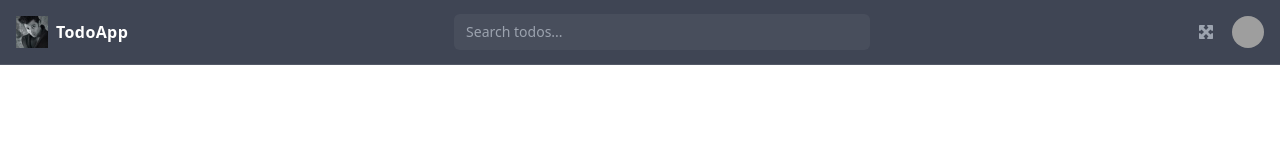
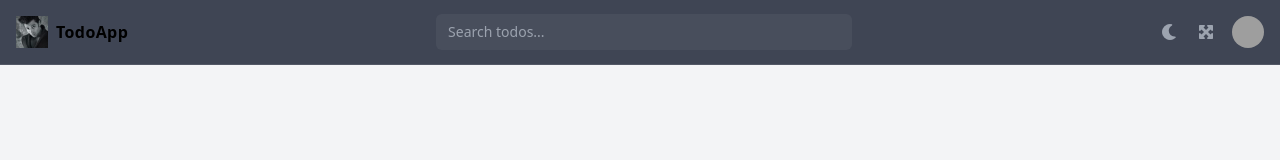
Before and after one commit to abhishekdound/ProgressProject, an Angular app: page / in a window 1280 px wide. Shown: the top 160 px of the page. Built offline with nearby package versions, Linux system fonts and the light colour scheme; grey boxes are pictures that could not be loaded.

Commit message:
theme toggle added

```diff
--- a/src/app/app.html
+++ b/src/app/app.html
@@ -1,7 +1,7 @@
 <div class="min-h-screen flex flex-col">
   <app-header></app-header>
 
-  <main class="flex-1">
+  <main class="bg-gray-100 dark:bg-slate-950 text-gray-900 dark:text-gray-100 flex-1">
     <router-outlet></router-outlet>
   </main>
 
--- a/src/app/layouts/footer/footer.html
+++ b/src/app/layouts/footer/footer.html
@@ -1,6 +1,6 @@
 <footer
   class="mt-auto bg-slate-900/80 backdrop-blur
-         border-t border-white/10"
+         border-t border-white/10 dark:bg-slate-900"
 >
   <div
     class="mx-auto max-w-7xl px-4 py-4
--- a/src/app/layouts/header/header.html
+++ b/src/app/layouts/header/header.html
@@ -1,17 +1,13 @@
 <nav
-  class="sticky top-0 z-50 bg-slate-900/80 backdrop-blur
-         border-b border-white/10"
+  class="bg-slate-900/80 dark:bg-slate-900 text-dark-800 dark:text-white sticky top-0 z-50 bg-slate-900/80 backdrop-blur border-b border-white/10"
   (click)="closeAll()"
 >
   <div class="mx-auto max-w-7xl px-4">
     <div class="flex h-16 items-center justify-between">
-
       <!-- LEFT: Logo -->
       <div class="flex items-center gap-2">
         <img class="h-8 w-8" src="images/image.png" alt="TodoApp" />
-        <span class="text-white font-semibold tracking-wide">
-          TodoApp
-        </span>
+        <span class=" font-semibold tracking-wide"> TodoApp </span>
       </div>
 
       <!-- CENTER: Global Search -->
@@ -20,14 +16,24 @@
           type="text"
           placeholder="Search todos..."
           (input)="onSearch($event)"
-          class="w-full rounded-md bg-white/5 px-3 py-2
-                 text-sm text-white placeholder-gray-400
-                 focus:outline-none focus:ring-2 focus:ring-indigo-500"
+          class="w-full rounded-md bg-white/5 px-3 py-2 text-sm text-white placeholder-gray-400 focus:outline-none focus:ring-2 focus:ring-indigo-500"
         />
       </div>
 
       <!-- RIGHT: Actions -->
       <div class="flex items-center gap-4">
+        <!-- Theme Toggle -->
+        <button
+          (click)="theme.toggle()"
+          class="text-gray-400 hover:text-white transition"
+          title="Toggle theme"
+        >
+          @if (theme.darkMode()) {
+          <i class="fa-solid fa-sun"></i>
+          } @else {
+          <i class="fa-solid fa-moon"></i>
+          }
+        </button>
 
         <!-- Fullscreen toggle -->
         <button
@@ -36,42 +42,26 @@
           title="Toggle fullscreen"
         >
           @if (isFullscreen()) {
-            <i class="fa-solid fa-minimize"></i>
+          <i class="fa-solid fa-minimize"></i>
           } @else {
-            <i class="fa-solid fa-maximize"></i>
+          <i class="fa-solid fa-maximize"></i>
           }
         </button>
 
         <!-- Profile -->
         <div class="relative">
-          <button
-            (click)="$event.stopPropagation(); toggleProfile()"
-            class="flex rounded-full"
-          >
-            <img
-              class="h-8 w-8 rounded-full"
-              src="https://i.pravatar.cc/100"
-            />
+          <button (click)="$event.stopPropagation(); toggleProfile()" class="flex rounded-full">
+            <img class="h-8 w-8 rounded-full" src="https://i.pravatar.cc/100" />
           </button>
 
           @if (profileOpen()) {
-            <div
-              class="absolute right-0 mt-2 w-44 rounded-md
-                     bg-gray-800 py-1 shadow-lg"
-            >
-              <a class="block px-4 py-2 text-sm text-gray-300 hover:bg-white/5">
-                Profile
-              </a>
-              <a class="block px-4 py-2 text-sm text-gray-300 hover:bg-white/5">
-                Settings
-              </a>
-              <a class="block px-4 py-2 text-sm text-red-400 hover:bg-white/5">
-                Logout
-              </a>
-            </div>
+          <div class="absolute right-0 mt-2 w-44 rounded-md bg-gray-800 py-1 shadow-lg">
+            <a class="block px-4 py-2 text-sm text-gray-300 hover:bg-white/5"> Profile </a>
+            <a class="block px-4 py-2 text-sm text-gray-300 hover:bg-white/5"> Settings </a>
+            <a class="block px-4 py-2 text-sm text-red-400 hover:bg-white/5"> Logout </a>
+          </div>
           }
         </div>
-
       </div>
     </div>
   </div>
--- a/src/app/layouts/header/header.ts
+++ b/src/app/layouts/header/header.ts
@@ -1,5 +1,6 @@
 import { Component, output, signal } from '@angular/core';
 import { Router } from '@angular/router';
+import { Theme } from '../../theme/theme.service';
 
 @Component({
   selector: 'app-header',
@@ -8,11 +9,12 @@ import { Router } from '@angular/router';
   styleUrl: './header.scss',
 })
 export class Header {
-  // UI state
   profileOpen = signal(false);
   isFullscreen = signal(false);
 
   searchChange = output<string>();
+
+  constructor(public theme: Theme) {}
 
   toggleProfile() {
     this.profileOpen.update(v => !v);
--- /dev/null
+++ b/src/app/theme/theme.service.ts
@@ -0,0 +1,34 @@
+import { Injectable, signal } from '@angular/core';
+
+@Injectable({
+  providedIn: 'root',
+})
+export class Theme {
+   darkMode = signal<boolean>(false);
+
+  constructor() {
+    const saved = localStorage.getItem('theme');
+    const prefersDark = window.matchMedia('(prefers-color-scheme: dark)').matches;
+
+    if (saved === 'dark' || (!saved && prefersDark)) {
+      this.enableDark();
+    }
+  }
+
+  toggle() {
+    this.darkMode() ? this.enableLight() : this.enableDark();
+  }
+
+  enableDark() {
+    document.documentElement.classList.add('dark');
+    localStorage.setItem('theme', 'dark');
+    this.darkMode.set(true);
+  }
+
+  enableLight() {
+    document.documentElement.classList.remove('dark');
+    localStorage.setItem('theme', 'light');
+    this.darkMode.set(false);
+  }
+
+}
--- a/tailwind.config.js
+++ b/tailwind.config.js
@@ -1,5 +1,6 @@
 /** @type {import('tailwindcss').Config} */
 module.exports = {
+   darkMode: 'class',
   content: [
     "./src/**/*.{html,ts}"
   ],
```
Also changed, not shown: 1 other file (tests, documents, lock files or other folders).
